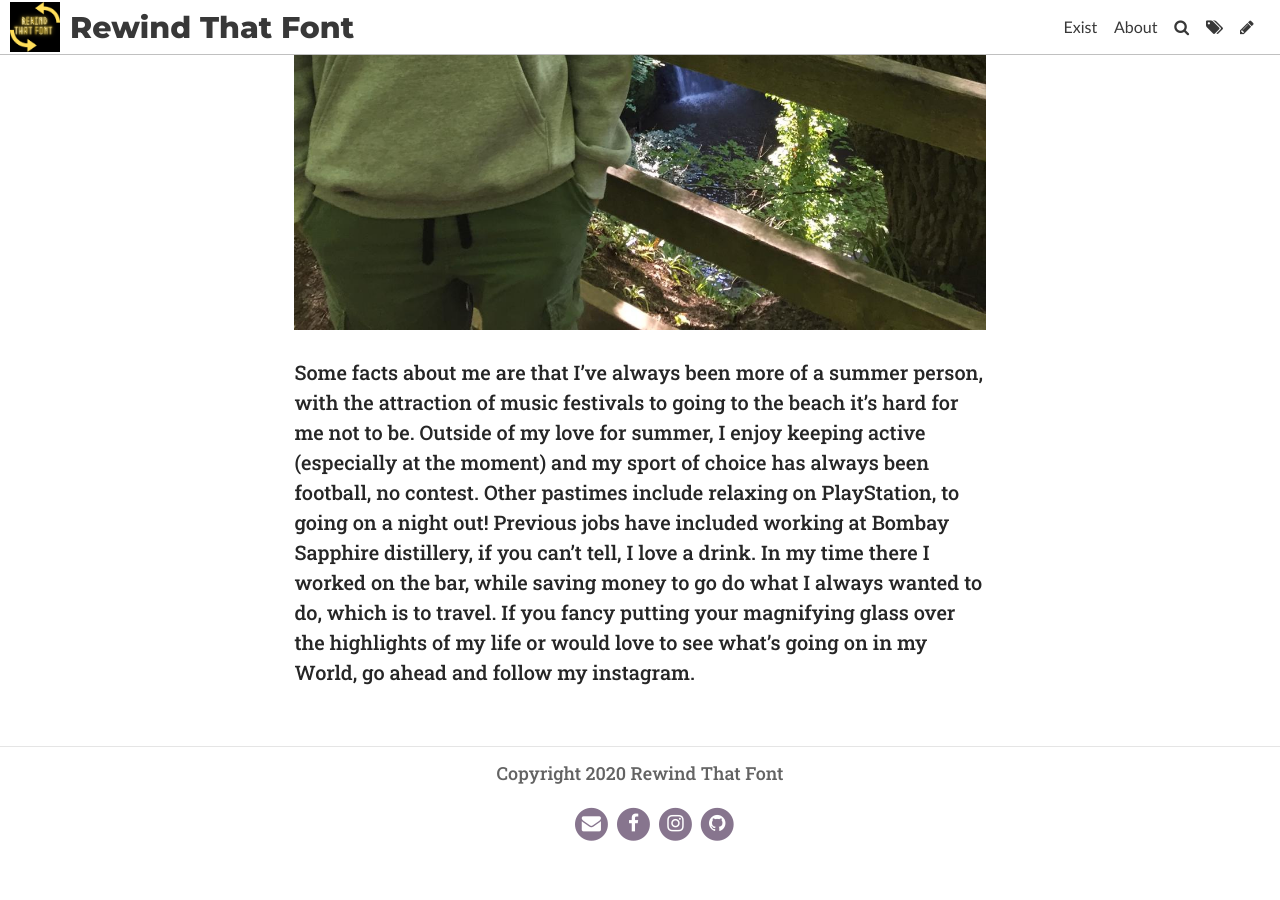
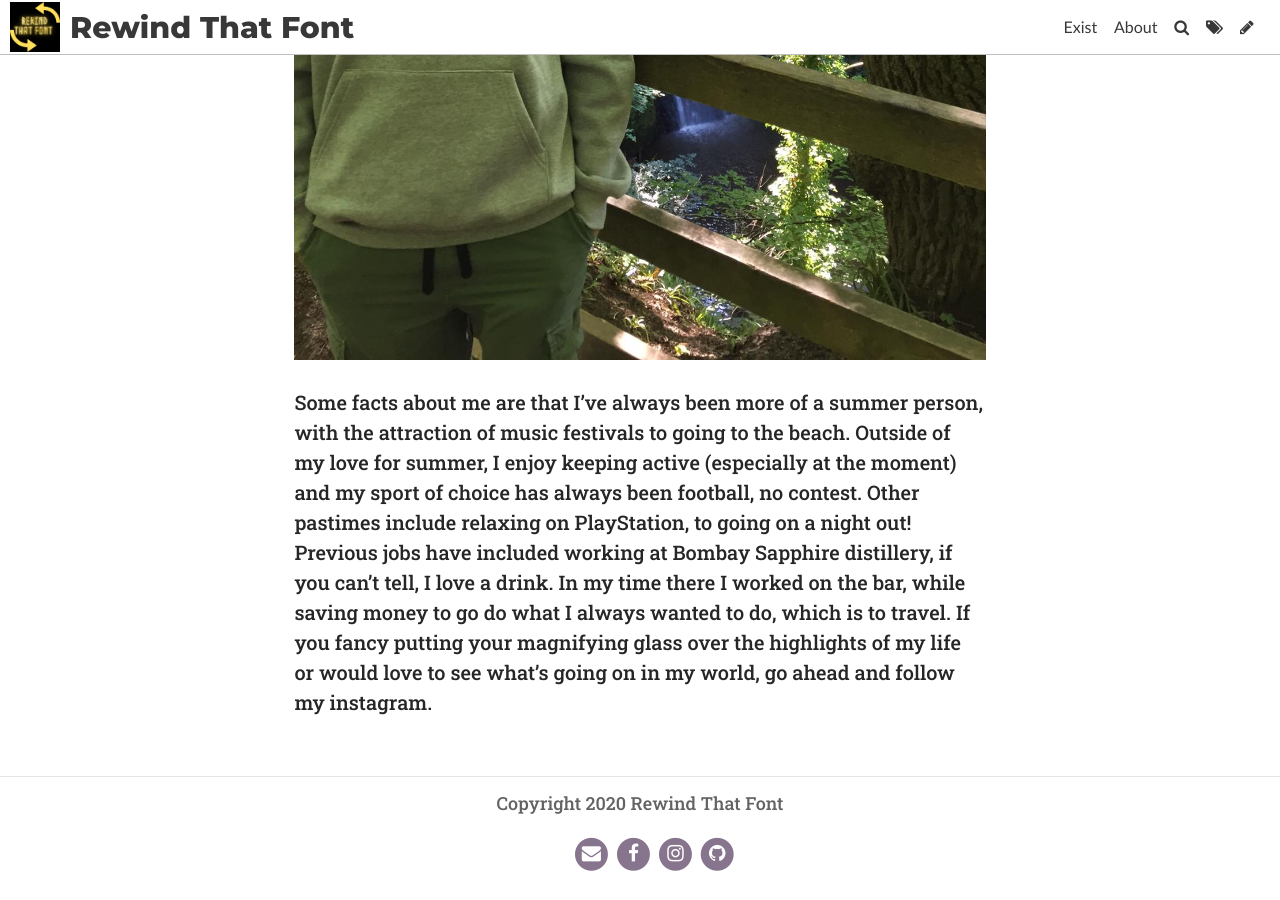
Before and after one commit to hrmcneil3/rewind, a Jekyll site: the page built from pages/about.md, in a window 1280 px wide and 900 px high, scrolled down 2892 px. Built offline with Jekyll 4.4.1, drawn with Linux system fonts in a browser that asks for light colours; some web fonts are replaced; before the commit the page ends 3762 px from its top, so only the background shows below that; some of the changed text lies outside the part shown.

Commit message:
Update Page “about”

```diff
--- a/pages/about.md
+++ b/pages/about.md
@@ -12,9 +12,9 @@
 ---
 *Rewind That Font* is an online blog focusing its theme on film typography. With topics ranging from classic film titles to how *[Netflix](https://www.netflix.com/gb/)* has changed film typography. It focuses on the past and present, taking a look at the most unforgettable and iconic typography throughout the history of film. *Rewind That Font* also takes a look at how typography in film is changing overtime.
 
-![](../uploads/rewind-that-font.png)
+![](../uploads/rewind-that-font.png "Rewind That Font logo")
 
-My rationale behind the logo was to create a contrast between a black background and the bright colour of yellow, expressing the fact that *Rewind That Font* explores typography from a black and white era of film where it all began, to a modern era. The arrows pointing in both directions are to show that I will be taking a look back and forwards in time when studying film typography.
+My rationale behind the logo was to create a contrast between a black background and the bright colour of yellow, expressing the fact that *Rewind That Font* explores typography from a black and white era of film where it all began, to a modern era. The arrows pointing in both directions are to show that I will be taking a look back and forwards in time when studying film typography. It is also to represent the word rewind in my website title.
 
 The 1930's style of font, communicates a vintage tone in comparison to the blockish style of the arrows, they create a contrast of a modern style. This is to show that Rewind That Font explores modern film typography as well as historical and more traditional typography.
 
@@ -22,8 +22,8 @@
 
 ![](../uploads/logo-draft.png)
 
-Alongside Rewind That Font, myself and others on our course have our own publication, Exist News. My reason for starting Exist was to focus on my writing, design skills, and communication, while working in a team, to create something respected and consistent. Applying what we learn from our course, I believe we can create something that we can all be proud of.
+Alongside Rewind That Font, myself and others on our course have our own publication, Exist News. My reason for starting Exist was to focus on my writing, design skills, and communication, while working in a team, to create something respected and consistent. Applying what we learn from our course, I believe we can create something that we can all be proud of in the near future.
 
 ![](../uploads/88dfe386-63b6-4571-9039-de98e1df795c.jpeg)
 
-Some facts about me are that I’ve always been more of a summer person, with the attraction of music festivals to going to the beach it’s hard for me not to be. Outside of my love for summer, I enjoy keeping active (especially at the moment) and my sport of choice has always been football, no contest. Other pastimes include relaxing on PlayStation, to going on a night out! Previous jobs have included working at Bombay Sapphire distillery, if you can’t tell, I love a drink. In my time there I worked on the bar, while saving money to go do what I always wanted to do, which is to travel. If you fancy putting your magnifying glass over the highlights of my life or would love to see what’s going on in my World, go ahead and follow my instagram.
+Some facts about me are that I’ve always been more of a summer person, with the attraction of music festivals to going to the beach. Outside of my love for summer, I enjoy keeping active (especially at the moment) and my sport of choice has always been football, no contest. Other pastimes include relaxing on PlayStation, to going on a night out! Previous jobs have included working at Bombay Sapphire distillery, if you can’t tell, I love a drink. In my time there I worked on the bar, while saving money to go do what I always wanted to do, which is to travel. If you fancy putting your magnifying glass over the highlights of my life or would love to see what’s going on in my world, go ahead and follow my instagram.
```
